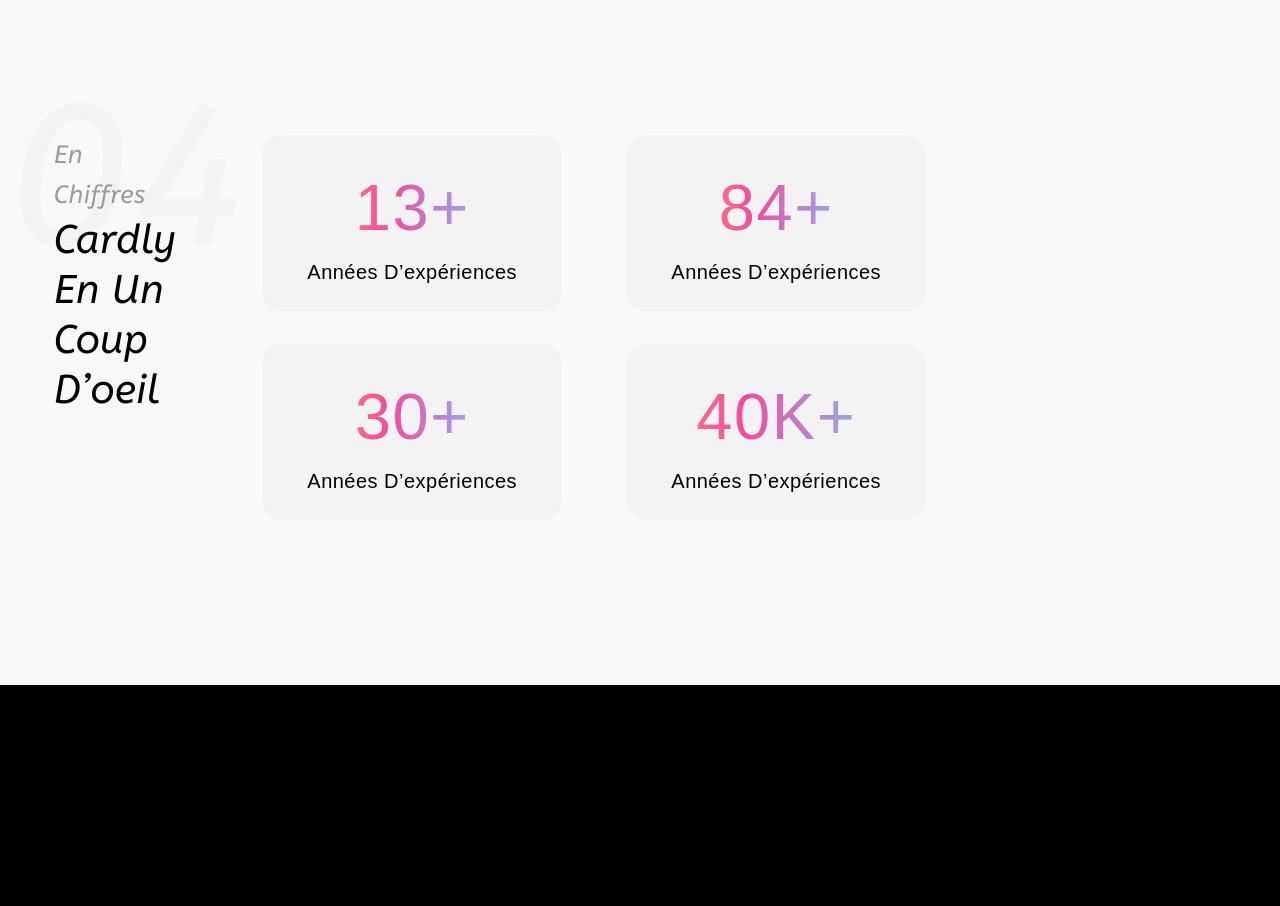
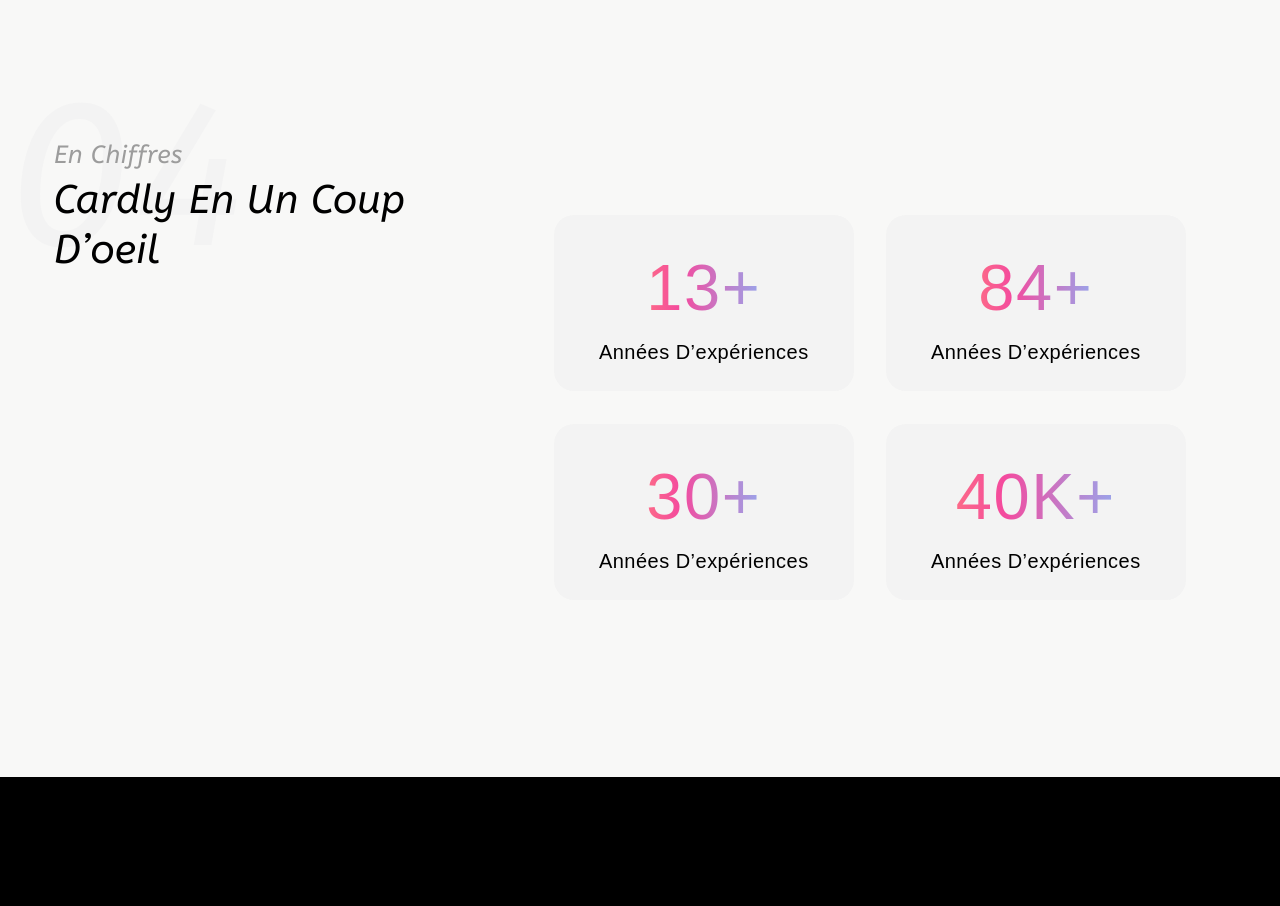
Before and after one commit to feldeh/cardly, a Next.js app: page / in a window 1280 px wide. Shown: the part 4380-5286 px from the top of the page. Built offline with nearby package versions, Linux system fonts and the light colour scheme.

Commit message:
fix responsive ExperienceCards

```diff
--- a/src/components/home/Chiffres/Chiffres.jsx
+++ b/src/components/home/Chiffres/Chiffres.jsx
@@ -23,22 +23,22 @@ const Chiffres = () => {
     },
   ];
   return (
-    <div className="h-[960px] lg:h-[550px] mt-24 lg:mt-[180px] largeScreen:flex largeScreen:flex-row lg:mb-20 largeScreen:mb-0">
-      <div className="w-full">
+    <div className="mb-24 mt-24 lg:mt-[180px] largeScreen:flex largeScreen:flex-row lg:mb-36">
+      <div className="">
         <SectionTitle
           title="En Chiffres"
           id="faq"
-          subTitle="Cardly En Un Coup"
+          subTitle="Cardly&nbsp;En&nbsp;Un&nbsp;Coup"
           subTitle2="D’oeil"
           number="04"
         />
       </div>
 
-      <div className=" top-[118px] lg:top-[200px] w-full largeScreen:flex largeScreen:flex-col largeScreen:items-center largeScreen:mr-28 xl:mr-[400px]">
-        <div className="lg:flex lg:justify-center">
+      <div className="w-full md:mt-20 largeScreen:flex largeScreen:flex-col">
+        <div className="md:flex md:justify-center">
           <ExperienceCards experiences={experiences1} />
         </div>
-        <div className="lg:flex lg:justify-center">
+        <div className="md:flex md:justify-center">
           <ExperienceCards experiences={experiences2} />
         </div>
       </div>
--- a/src/components/home/Chiffres/ExperienceCards/ExperienceCards.jsx
+++ b/src/components/home/Chiffres/ExperienceCards/ExperienceCards.jsx
@@ -1,11 +1,11 @@
 const ExperienceCards = ({ experiences }) => {
   return (
-    <div className="lg:flex lg:justify-between">
+    <div className="md:flex md:justify-between">
       {experiences.map((experience, i) => {
         return (
           <div
             key={i}
-            className="mx-8 macbook:mx-4 mb-[33px] h-44 lg:w-[300px] bg-[#F3F3F3] rounded-[20px] text-center"
+            className="mx-4 mb-[33px] h-44 md:w-[300px] bg-[#F3F3F3] rounded-[20px] text-center"
           >
             <p className="text-[65px] tracking-wide text-transparent bg-clip-text purpleGradient w-fit mx-auto pt-6">
               {experience.number}+
--- a/src/components/shared/FeatureCards/FeatureCards.jsx
+++ b/src/components/shared/FeatureCards/FeatureCards.jsx
@@ -9,12 +9,6 @@ const FeatureCards = ({ features, featuresSection }) => {
             key={i}
             className="mx-4 mb-0 rounded-[20px] text-center bg-whiteGrey my-8 lg:hover:bg-black"
           >
-            {/* <div
-            key={i}
-            className={`${
-              featuresSection ? 'md:mx-4' : ''
-            } mx-4 mb-[33px] rounded-[20px] text-center bg-whiteGrey my-4 lg:hover:bg-black`}
-          > */}
             <div className="flex flex-col items-center mx-10 py-[45px]">
               <p className="text-xl">{feature.title}</p>
               <div className="mt-8">
```
